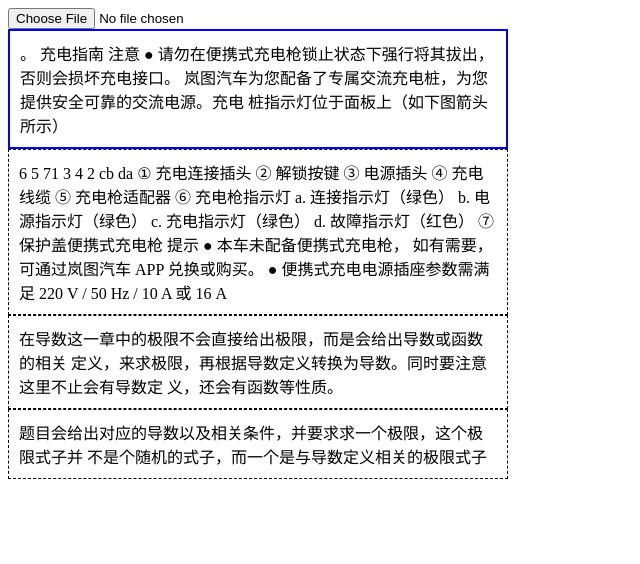
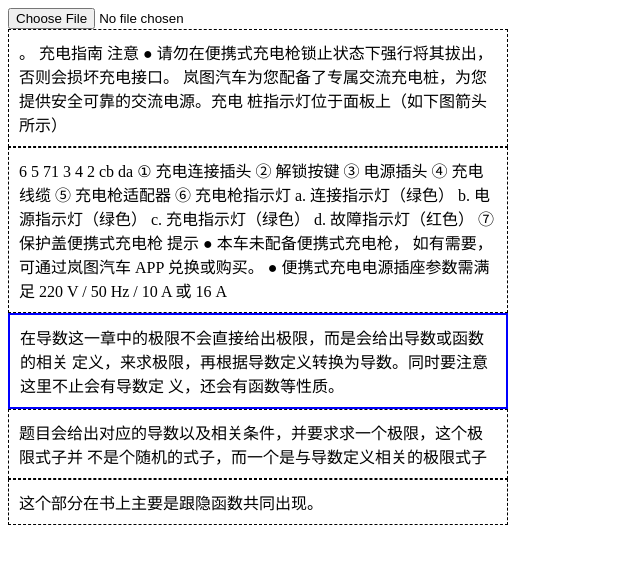
Before and after one commit to marvin-season/FrontendEden, a React (Vite) app in the folder packages/react-pdf-viewer/: page / in a window 1280 px wide. Shown: the top 564 px of the page, without its empty margins (0-640 px from the left). Built offline with nearby package versions, Linux system fonts and the light colour scheme.

Commit message:
pdf memo cached

```diff
--- a/package.json
+++ b/package.json
@@ -9,9 +9,13 @@
     "preview": "vite preview"
   },
   "devDependencies": {
-    "lerna": "^6.6.2"
+    "@types/lodash": "^4.14.202",
+    "lerna": "^6.6.2",
+    "md5 ": "link:@types/md5 "
   },
   "dependencies": {
+    "js-md5": "^0.8.3",
+    "lodash": "^4.17.21",
     "react-use": "^17.5.0"
   }
 }
--- a/packages/react-pdf-viewer/src/App.tsx
+++ b/packages/react-pdf-viewer/src/App.tsx
@@ -41,10 +41,14 @@ function App() {
             url: "/math.pdf",
             content: "题目会给出对应的导数以及相关条件，并要求求一个极限，这个极限式子并\n" +
                 "不是个随机的式子，而一个是与导数定义相关的极限式子"
+        },
+        {
+            url: "/math.pdf",
+            content: "这个部分在书上主要是跟隐函数共同出现。"
         }
     ])
     const [file, setFile] = useState<Blob>();
-    const [currentIndex, setCurrentIndex] = useState(0)
+    const [currentIndex, setCurrentIndex] = useState(2)
     const handleFileChange: ChangeEventHandler<HTMLInputElement> = async (e) => {
         let file: File | undefined = e.currentTarget.files?.[0];
         if (!file) {
--- a/packages/react-pdf-viewer/src/components/PDFViewer/PDFViewer.tsx
+++ b/packages/react-pdf-viewer/src/components/PDFViewer/PDFViewer.tsx
@@ -65,7 +65,7 @@ export const PDFViewer: React.FC<PDFProps> = ({
         </Page>;
     };
 
-    const handleHighlightInfo = (res: boolean | any) => {
+    const handleHighlightInfo = (res: any) => {
         if (res) {
             setHlSet(res.highlightSet);
         }
```
Also changed, not shown: packages/react-front-research/package.json (+4 -4 lines), packages/react-pdf-viewer/src/components/PDFViewer/useHighlightInfo.ts (+13 -0 lines), 1 other file (tests, documents, lock files or other folders).
